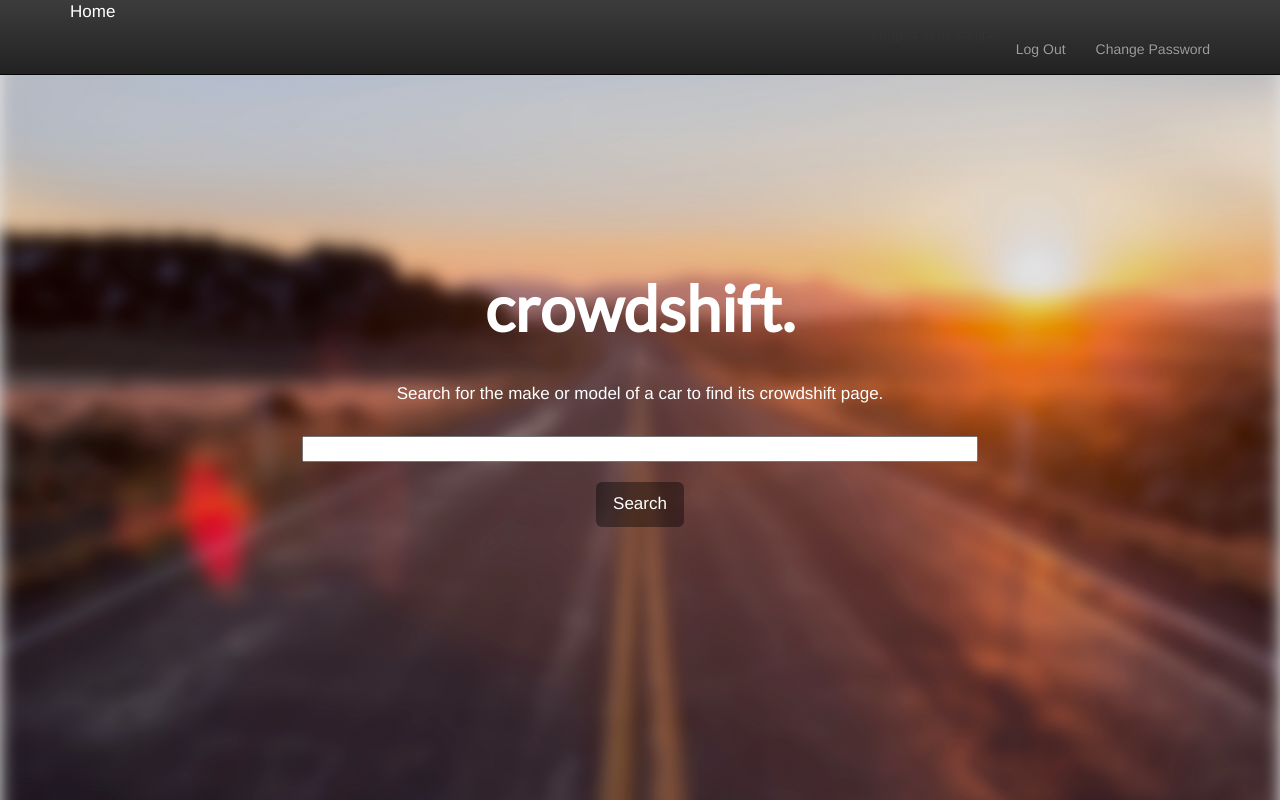
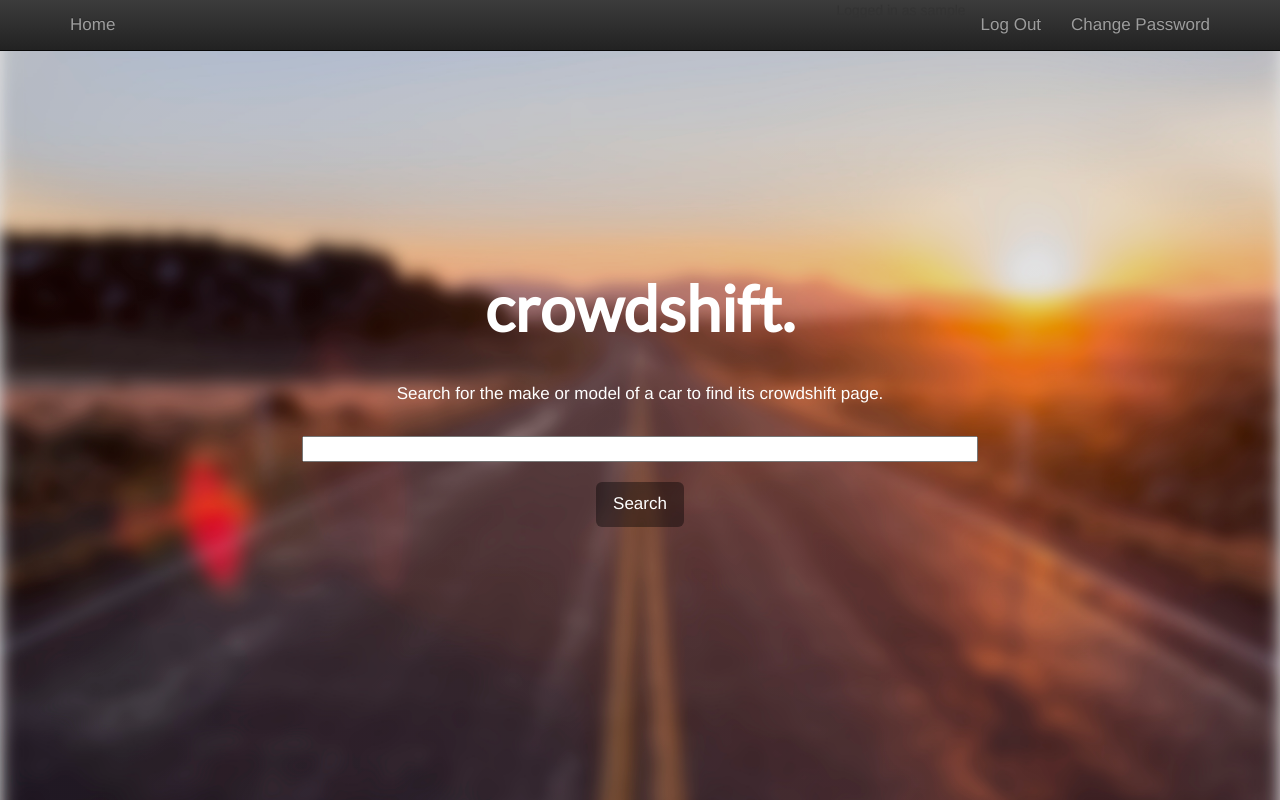
Before and after one commit to kennykhoapham/crowdshift, a Django app: page / in a window 1280 px wide. Run offline with Django 3.2, Linux system fonts and the light colour scheme; the visitor is signed in with stand-in values (Sample User, id 1); some libraries are stand-ins or nearby versions.

Commit message:
added a few font tweaks

```diff
--- a/crowdshift/static/custom.css
+++ b/crowdshift/static/custom.css
@@ -65,8 +65,8 @@ p {
 
 }
 
-.navbar-style{
-	    font-family: "HelveticaNeue-UltraLight", "Helvetica Neue UltraLight", "HelveticaNeue-Light", "Helvetica Neue Light", "Helvetica Neue", Helvetica, sans-serif;
+.navbar-brand, .font-change {
+	font-family: "HelveticaNeue-UltraLight", "Helvetica Neue UltraLight", "HelveticaNeue-Light", "Helvetica Neue Light", "Helvetica Neue", Helvetica, sans-serif;
   	font-size: 17px;
   	color:#ffffff;
 }
--- a/templates/index.html
+++ b/templates/index.html
@@ -16,22 +16,22 @@
 
 
 
-<nav class="navbar navbar-inverse navbar-fixed-top" role="navigation">
+<nav class="navbar navbar-inverse navbar-fixed-top">
     <div class="container">
 		{% block header %}
-        	<a class="navbar-style" href="/">{% trans "Home" %}</a>
+        	<a class="navbar-brand" href="/">{% trans "Home" %}</a>
         		<div class="collapse navbar-collapse">
             		<ul class="nav navbar-nav navbar-right">
                 		<li>
                 			{% if user.is_authenticated %}
 		        			{% trans "Logged in as" %} {{ user.username }}
 		        		</li>
-		        		<li>
+		        		<li class="font-change">
 		        			<a href="{% url 'auth_logout' %}">{% trans "Log Out" %}</a>
 		        		</li>
-		        		<li>
+		        		<li class="font-change">
                     		<a href="{% url 'auth_password_change' %}">{% trans "Change Password" %}</a>
-                		</li>
+                		</li class="font-change">
                 		<li>
                 			{% else %}
 		       				<a href="{% url 'auth_login' %}">{% trans "Log In" %}</a>
```
